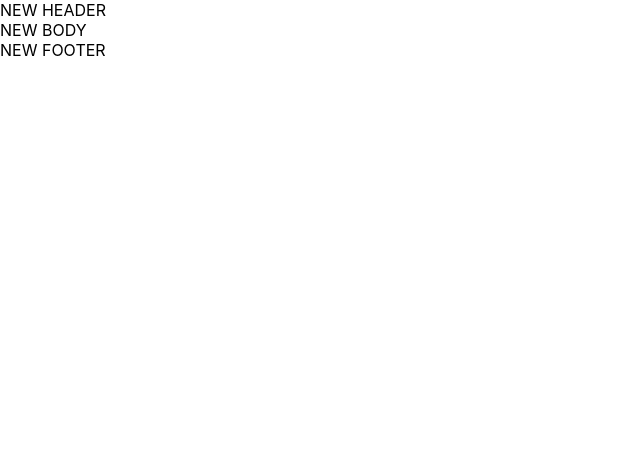
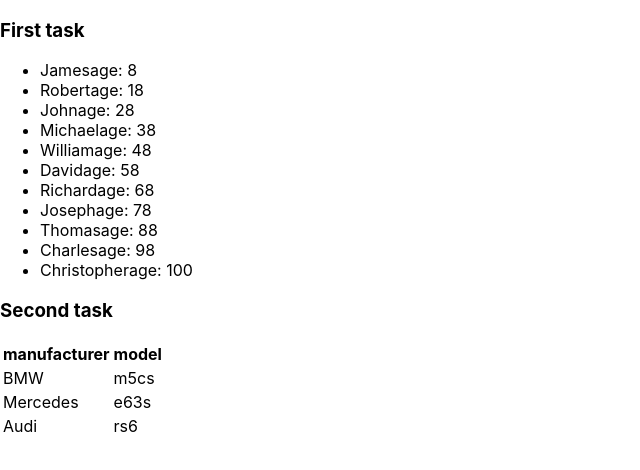
Before and after one commit to sozzuro/mikrotasks, a React (Create React App) app: page / in a window 1280 px wide. Shown: the top 470 px of the page, without its empty margins (0-640 px from the left). Built offline with nearby package versions, Linux system fonts and the light colour scheme.

Commit message:
feat: created second microtask (method map)

```diff
--- a/src/App.tsx
+++ b/src/App.tsx
@@ -2,13 +2,37 @@
 import Body from './hw/hw1/Body';
 import Header from "./hw/hw1/Header";
 import Footer from "./hw/hw1/Footer";
+import NewComponent from "./hw/hw2/NewComponent";
 
 function App() {
+
+    const students = [
+        {id: 1, name: "James", age: 8},
+        {id: 2, name: "Robert", age: 18},
+        {id: 3, name: "John", age: 28},
+        {id: 4, name: "Michael", age: 38},
+        {id: 5, name: "William", age: 48},
+        {id: 6, name: "David", age: 58},
+        {id: 7, name: "Richard", age: 68},
+        {id: 8, name: "Joseph", age: 78},
+        {id: 9, name: "Thomas", age: 88},
+        {id: 10, name: "Charles", age: 98},
+        {id: 11, name: "Christopher", age: 100},
+    ]
+
+    const topCars = [
+        {manufacturer: 'BMW', model: 'm5cs'},
+        {manufacturer: 'Mercedes', model: 'e63s'},
+        {manufacturer: 'Audi', model: 'rs6'}
+    ]
+
     return (
         <div>
-            <Header title={'NEW HEADER'}/>
-            <Body titleForBody={'NEW BODY'}/>
-            <Footer titleForFooter={'NEW FOOTER'}/>
+            {/*<Header title={'NEW HEADER'}/>*/}
+            {/*<Body titleForBody={'NEW BODY'}/>*/}
+            {/*<Footer titleForFooter={'NEW FOOTER'}/>*/}
+
+            <NewComponent students={students} topCars={topCars}/>
         </div>
     );
 }
--- /dev/null
+++ b/src/hw/hw2/NewComponent.tsx
@@ -0,0 +1,62 @@
+import React from 'react';
+
+type NewComponentPropsType = {
+    students: Array<StudentType>,
+    topCars: Array<TopCarsType>
+}
+
+type StudentType = {
+    id: number,
+    name: string,
+    age: number
+}
+
+type TopCarsType = {
+    manufacturer: string,
+    model: string,
+}
+
+const NewComponent = (props: NewComponentPropsType) => {
+    return (
+        <div>
+            <h3>First task</h3>
+            <ul>
+                {
+                    props.students.map((el) => {
+                        return (
+                            <li key={el.id}>
+                                <span>{el.name}</span>
+                                <span>age: {el.age}</span>
+                            </li>
+                        )
+                    })
+                }
+            </ul>
+            <h3>Second task</h3>
+            <table>
+                <thead>
+                <tr>
+                    <th>manufacturer</th>
+                    <th>model</th>
+                </tr>
+                </thead>
+
+                <tbody>
+                {
+                    props.topCars.map((el, index) => {
+                        return (
+                            <tr key={++index}>
+                                <td>{el.manufacturer}</td>
+                                <td>{el.model}</td>
+                            </tr>
+                        )
+                    })
+                }
+                </tbody>
+            </table>
+        </div>
+
+    );
+};
+
+export default NewComponent;
```
